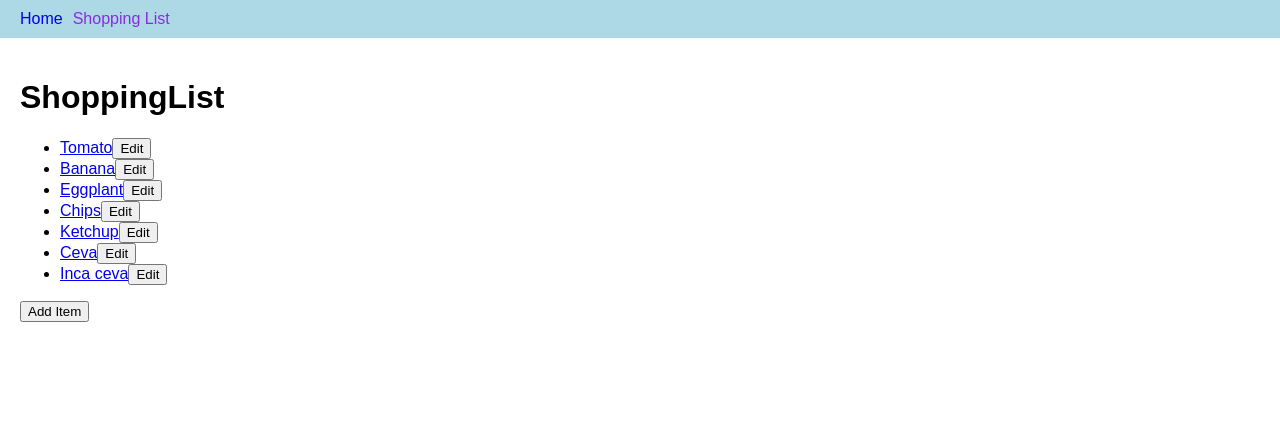
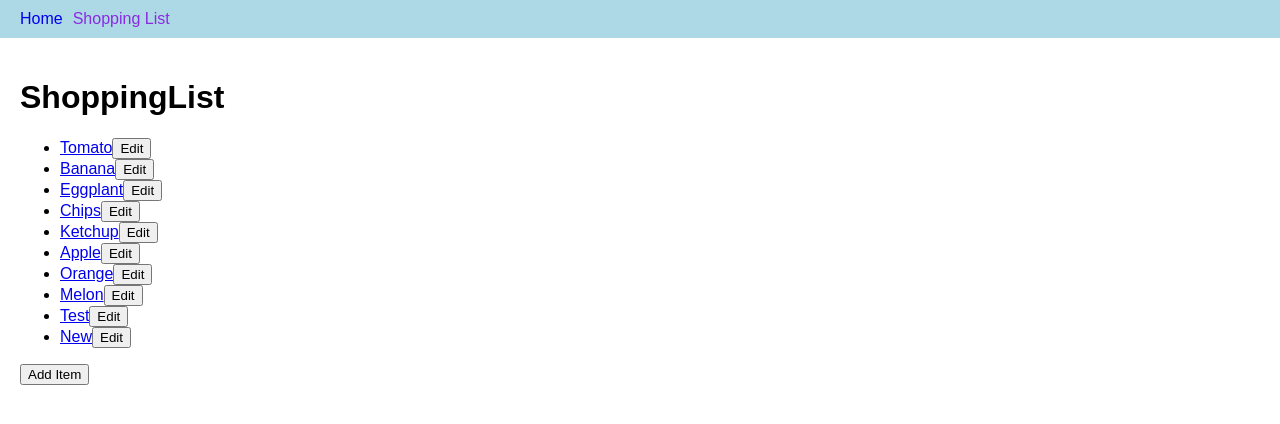
Before and after one commit to MetroKingaHunyadi/mccm-bs-boilerplate, a React (Create React App) app: page /shopping-list in a window 1280 px wide. Shown: the top 424 px of the page. Built offline with nearby package versions, Linux system fonts and the light colour scheme; data requests are answered from the project's data file.

Commit message:
Refactoring

```diff
--- a/db.json
+++ b/db.json
@@ -21,12 +21,24 @@
       "id": 5
     },
     {
-      "title": "Ceva",
+      "title": "Apple",
       "id": 6
     },
     {
-      "title": "Inca ceva",
+      "title": "Orange",
       "id": 7
+    },
+    {
+      "title": "Melon",
+      "id": 8
+    },
+    {
+      "title": "Test",
+      "id": 9
+    },
+    {
+      "title": "New",
+      "id": 10
     }
   ]
 }
--- /dev/null
+++ b/src/clients/shopping-items/index.ts
@@ -0,0 +1,22 @@
+export const shoppingItemsUrl = 'http://localhost:3001/items';
+
+export const getShoppingItems = () => (
+    fetch(shoppingItemsUrl)
+        .then(res => res.json())
+        .catch(err => {
+            console.log(err);
+            return [];
+        })
+);
+
+export const saveShoppingItem = (data: any) => (
+    fetch(shoppingItemsUrl, {
+        method: 'POST',
+        body: data,
+        headers: {
+          'Content-Type': 'application/json'
+        }
+    })
+        .then(res => res.json())
+        .catch(err => console.log(err))
+);
--- a/src/pages/shopping-list/ShoppingList.tsx
+++ b/src/pages/shopping-list/ShoppingList.tsx
@@ -1,50 +1,75 @@
 import React, {useEffect, useState} from 'react';
-import {TitleComponent} from "../../components/title/Title.component";
-import {Link} from "react-router-dom";
-import {modalService} from "../../services/ModalService";
-import {ShoppingListForm} from "./components/ShoppingListForm";
+import {TitleComponent} from '../../components/title/Title.component';
+import {Link} from 'react-router-dom';
+import {modalService} from '../../services/ModalService';
+import {ShoppingListForm} from './components/ShoppingListForm';
+import {getShoppingItems} from '../../clients/shopping-items';
 
 type ShoppingListProps = {}
-export const shoppingItemsUrl = 'http://localhost:3001/items';
 
 type ShoppingListItem = {
   id: number;
   title: string;
 }
 
-export const ShoppingList: React.FC<ShoppingListProps> = (props) => {
-  const [itemList, setItemList] = useState<Array<ShoppingListItem> | undefined>();
+export const ShoppingList: React.FC<ShoppingListProps> = () => {
+  const [itemList, setItemList] = useState<Array<ShoppingListItem>>([]);
+  const [loadingState, setLoadingState] = useState<boolean>(true);
 
-  const fetchShoppingItemList = () => {
-    fetch(shoppingItemsUrl).then(res => res.json()).then(data => {
+  const loadShoppingItems = () => {
+    setLoadingState(true);
+    getShoppingItems().then(data => {
       setItemList(data as Array<ShoppingListItem>);
+      setLoadingState(false);
     })
   }
 
-  useEffect(()=>{
-    fetchShoppingItemList();
+  useEffect(() => {
+    // called twice on mount because of stric mode - only happens in development mode
+    console.log('loadShoppingItems');
+    loadShoppingItems();
   }, [])
 
   const fetchAndClose = () => {
-    fetchShoppingItemList();
+    loadShoppingItems();
     modalService.closeModal();
+  }
+
+  const openCreateModal = () => {
+    const createModalContent = (
+      <>
+        <ShoppingListForm onSave={fetchAndClose} />
+        <br/>
+        <button type="button" onClick={() => modalService.closeModal()}>Close</button>
+      </>
+    );
+    return modalService.openModal({ children: createModalContent });
+  }
+
+  const openEditModal = (item: ShoppingListItem) => {
+    const editModalContent = (
+      <>
+        <h1>Edit {item.title}</h1>
+        <button type="button" onClick={() => modalService.closeModal()}>Close</button>
+      </>
+    );
+    return modalService.openModal({ children: editModalContent });
   }
 
   return (
     <>
       <TitleComponent>ShoppingList</TitleComponent>
       <ul>
-        {!itemList ? 'loading' : itemList.map((item, i) => {
-          if(!item.title) return null;
-          return <li key={item.id}>
-            <Link to={item.title.toLowerCase()}>{item.title}</Link>
-            <button onClick={() => modalService.openModal({children: <h1>Edit {item.title} <br/> <button type="button" onClick={() => modalService.closeModal()}>Close</button></h1>})} type="button">Edit</button>
-          </li>
-        })}
+        {loadingState ? 'loading' : itemList.map(item => (
+          !item.title ? null : (
+            <li key={item.id}>
+              <Link to={item.title.toLowerCase()}>{item.title}</Link>
+              <button type="button" onClick={() => openEditModal(item)}>Edit</button>
+            </li>
+          )
+        ))}
       </ul>
-      <button type="button" onClick={()=>modalService.openModal({children: <><ShoppingListForm fetchShoppingItemList={fetchAndClose} /><br/> <button type="button" onClick={() => {
-          modalService.closeModal();
-        }}>Close</button></>})}>Add Item</button>
+      <button type="button" onClick={() => openCreateModal()}>Add Item</button>
     </>
   )
 }
--- a/src/pages/shopping-list/components/ShoppingListForm.tsx
+++ b/src/pages/shopping-list/components/ShoppingListForm.tsx
@@ -1,8 +1,8 @@
 import React, {useState} from 'react';
-import {shoppingItemsUrl} from "../ShoppingList";
+import {saveShoppingItem} from '../../../clients/shopping-items';
 
 type ShoppingListFormProps = {
-  fetchShoppingItemList: () => void
+  onSave: () => void
 }
 type FormState = {
   title: string
@@ -21,15 +21,9 @@ export const ShoppingListForm: React.FC<ShoppingListFormProps> = (props) => {
 
   const onSubmit = (e: React.FormEvent<HTMLFormElement>) => {
     e.preventDefault();
-    fetch(`${shoppingItemsUrl}`, {
-      method: 'POST',
-      body: JSON.stringify(formState),
-      headers: {
-        'Content-Type': 'application/json'
-      }
-    }).then(res => res.json())
-      .then(_ => {
-        props.fetchShoppingItemList();
+    saveShoppingItem(JSON.stringify(formState))
+      .then(() => {
+        props.onSave();
       })
   }
 
```
